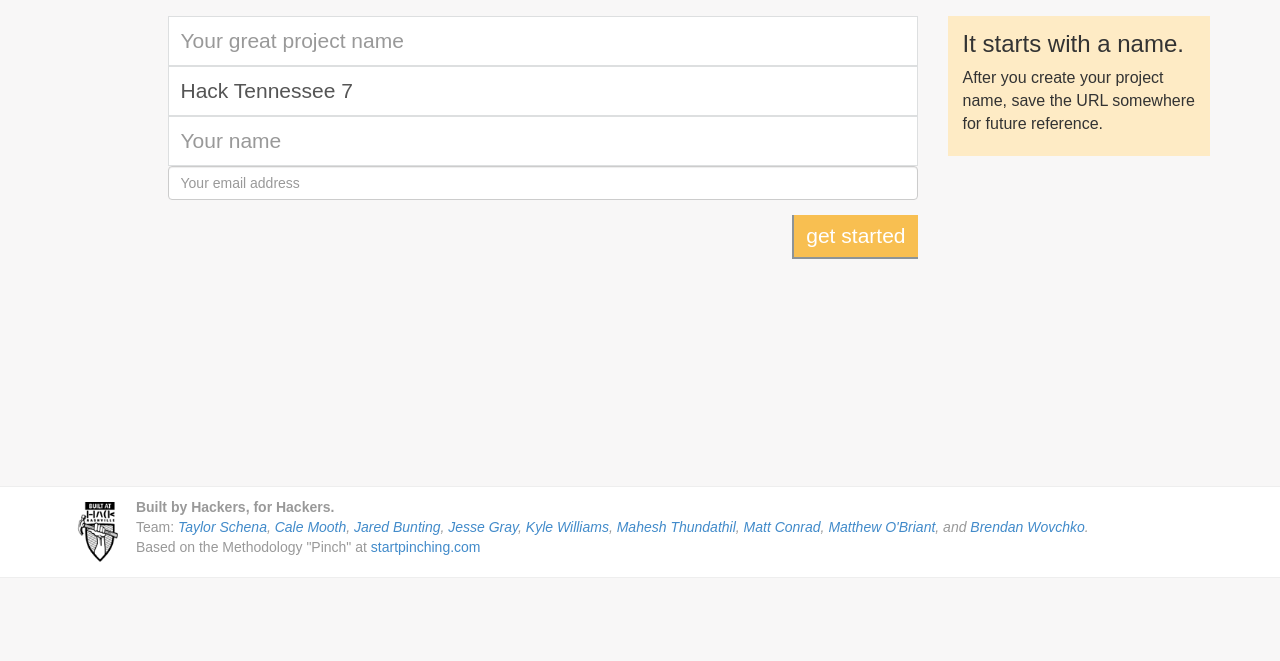
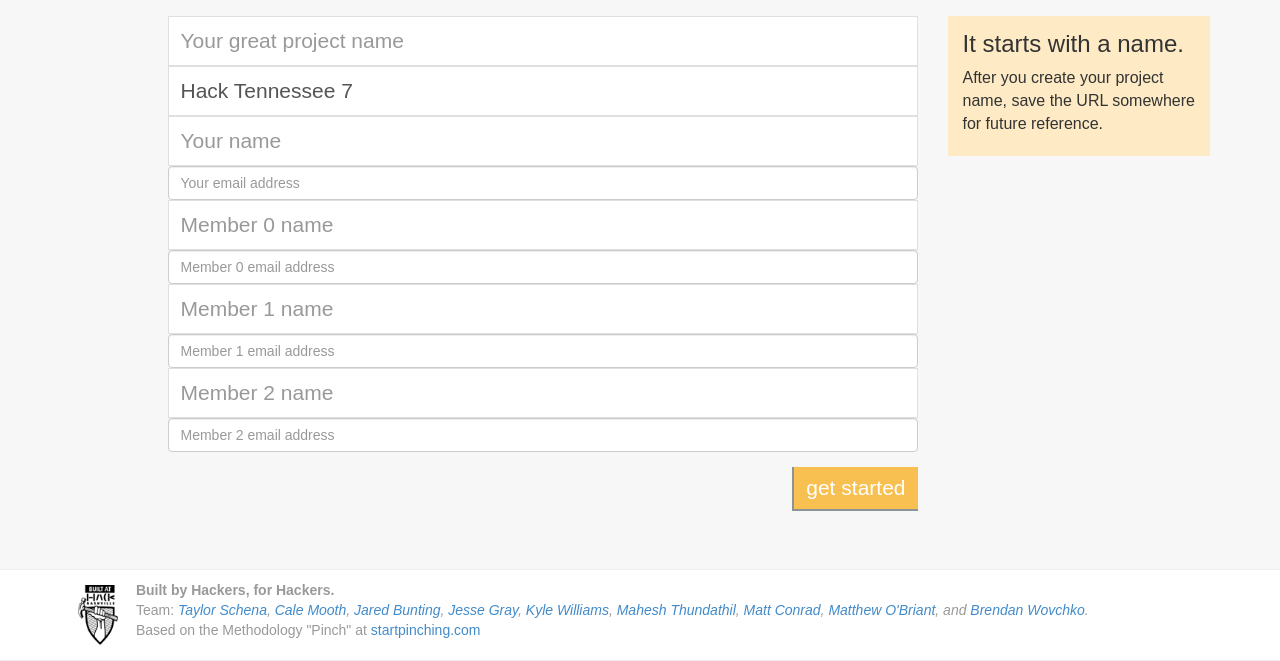
Before and after one commit to pinch-tn/pinch-app, a Django app: page /walkthrough/ in a window 1280 px wide. Shown: the part 222-883 px from the top of the page. Before the commit the page ends 784 px from the top, so only its background shows below. Run offline with Django 3.2, Linux system fonts and the light colour scheme; parts of the project's set-up code (start-up, migrations or seed data) failed here and were passed over; some libraries are stand-ins or nearby versions.

Commit message:
Adding members works, but list in html form is static.

```diff
--- a/pinch/templates/create_project.html
+++ b/pinch/templates/create_project.html
@@ -30,6 +30,13 @@
               <input type="text" class="form-control" name="event" id="event" placeholder="Is your project part of an event?" value="{{ event_default }}">
               <input type="text" class="form-control" name="ownerName" id="ownerName" placeholder="Your name">
               <input type="email" class="form-control" name="ownerEmail" id="ownerEmail" placeholder="Your email address">
+
+              <input type="text" class="form-control" name="memberName" id="memberName0" placeholder="Member 0 name">
+              <input type="email" class="form-control" name="memberEmail" id="memberEmail0" placeholder="Member 0 email address">
+              <input type="text" class="form-control" name="memberName" id="memberName1" placeholder="Member 1 name">
+              <input type="email" class="form-control" name="memberEmail" id="memberEmail1" placeholder="Member 1 email address">
+              <input type="text" class="form-control" name="memberName" id="memberName2" placeholder="Member 2 name">
+              <input type="email" class="form-control" name="memberEmail" id="memberEmail2" placeholder="Member 2 email address">
             </div>
             <div class="clearfix">
               <button type="submit" class="btn btn-default square">get started</button>
--- a/pinch/walkthrough/views.py
+++ b/pinch/walkthrough/views.py
@@ -45,6 +45,16 @@ class CreateProjectView(TemplateView):
                                              email=request.POST.get("ownerEmail", ""),
                                              owner=True)
         owner.save()
+
+        memberNames = request.POST.getlist("memberName")
+        memberEmails = request.POST.getlist("memberEmail")
+        for name, email in zip(memberNames, memberEmails):
+            if name:
+                member = ProjectMember.objects.create(project=project,
+                                                      name=name,
+                                                      email=email,
+                                                      owner=False)
+                member.save()
         return redirect("big_idea", slug=project.slug)
 
 
```
